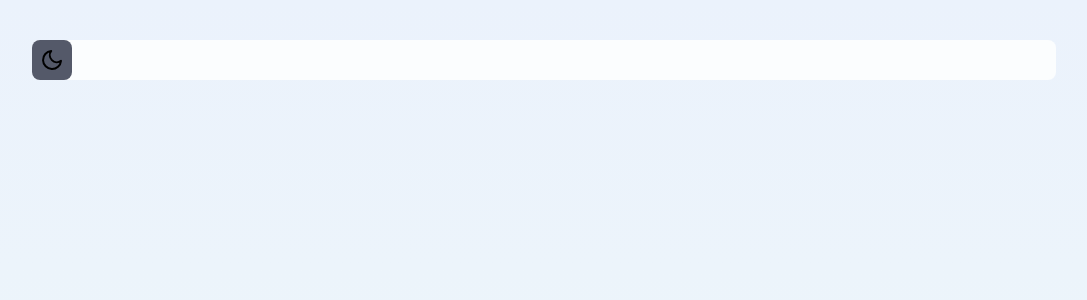
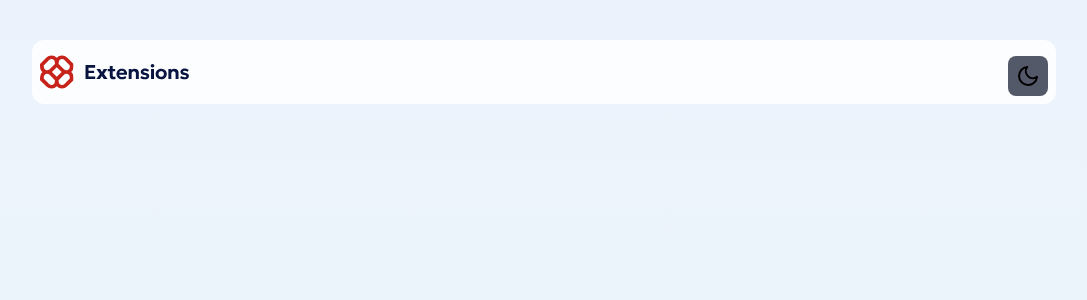
Before and after one commit to stkeys/Browser-Extension-UI, a Next.js app: page / in a window 1280 px wide. Shown: the top 300 px of the page, without its empty margins (96-1183 px from the left). Built offline with nearby package versions, Linux system fonts and the light colour scheme.

Commit message:
feat:add logo

```diff
--- a/src/app/page.tsx
+++ b/src/app/page.tsx
@@ -1,16 +1,27 @@
 'use client';
+import Image from "next/image";
 import DarkModeToggle from "../../components/DarkModeToggle";
 import { ThemeProvider } from "./context/ThemeContext";
+import  Logo  from "../../public/images/logo.svg"
 
 export default function Home() {
   return (
   <>
     <ThemeProvider>
       <div className=" bg-[linear-gradient(180deg,_#EBF2FC_0%,_#EEF8F9_100%)] min-h-screen overflow-hidden text-black   dark:bg-gradient-to-b dark:from-[#040918] dark:to-[#091540] dark:text-white">
-          <div className=" mx-[10%] bg-[hsl(200,60%,99%)] dark:bg-gradient-to-b dark:bg-[hsl(225,23%,24%)] rounded-lg mt-10">
-            <button className="bg-[hsl(226,11%,37%)] p-2 rounded-lg hover:bg-gray-300 transition-colors mt-2 flex items-center">
+          <div className=" mx-[10%] bg-[hsl(200,60%,99%)] dark:bg-gradient-to-b dark:bg-[hsl(226,25%,17%)] rounded-xl mt-10 p-2 flex justify-between items-center">
+            <div>
+              <Image
+                src={Logo}
+                alt="Logo"
+                width={150}
+                height={150}
+              />
+            </div>
+            <button className="bg-[hsl(226,11%,37%)] p-2 rounded-lg transition-colors mt-2 flex items-center">
               <DarkModeToggle/>
             </button>
+
           </div>
 
 
```
